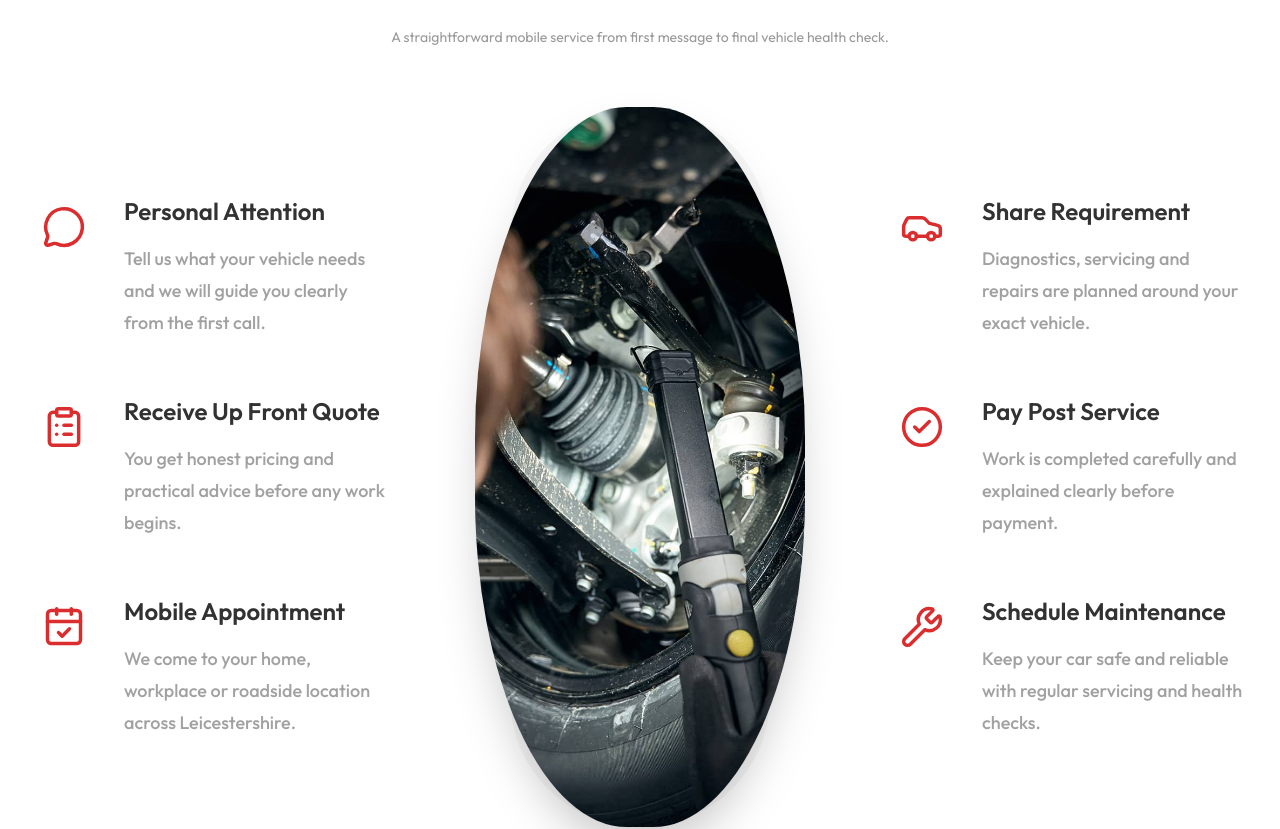
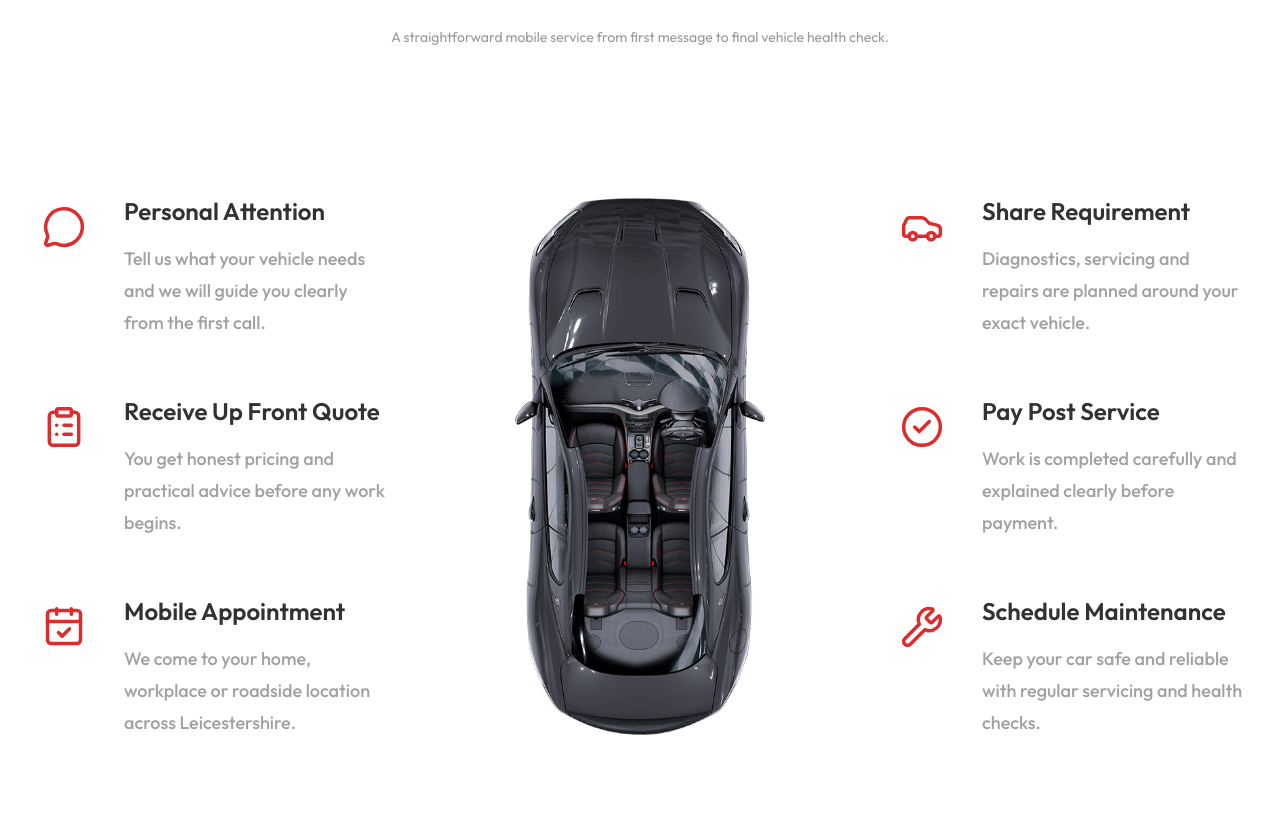
Before and after one commit to hammadi19/DSF, a Next.js app: page / in a window 1280 px wide. Shown: the part 3036-3865 px from the top of the page. Built offline with nearby package versions, Linux system fonts and the light colour scheme.

Commit message:
Use top down car process image

```diff
--- a/app/components.tsx
+++ b/app/components.tsx
@@ -249,14 +249,13 @@ export function WorkProcess() {
             ))}
           </div>
           <div className="relative mx-auto flex min-h-[720px] w-full max-w-[420px] items-center justify-center max-lg:min-h-[520px]">
-            <div className="absolute inset-x-20 inset-y-0 rounded-full bg-gradient-to-b from-neutral-100 via-white to-neutral-100" />
             <div className="process-car">
               <Image
-                className="h-full w-full object-cover"
-                src="/assets/dsf/landing-2.jpg"
+                className="h-full w-full object-contain"
+                src="/assets/dsf/car-top.png"
                 alt=""
-                width={420}
-                height={720}
+                width={363}
+                height={1079}
                 priority
               />
             </div>
--- a/app/globals.css
+++ b/app/globals.css
@@ -113,7 +113,7 @@
   }
 
   .process-car {
-    @apply relative z-10 h-[720px] w-[330px] overflow-hidden rounded-[46%] shadow-2xl max-lg:h-[520px] max-lg:w-[260px];
+    @apply relative z-10 h-[720px] w-[250px] max-lg:h-[520px] max-lg:w-[175px];
   }
 
   .why-card {
```
Also changed, not shown: public/assets/dsf/car-top.png (added).
